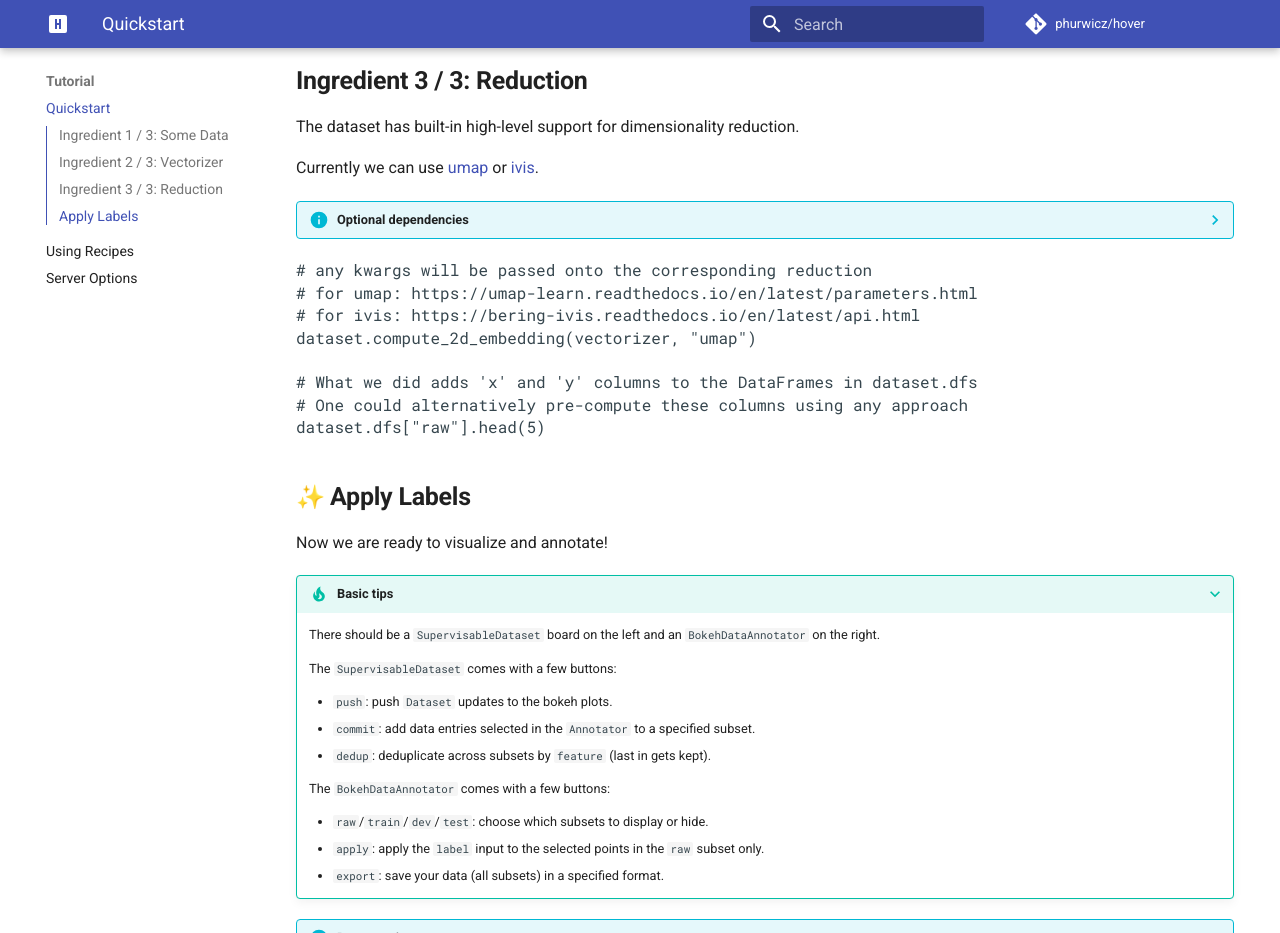
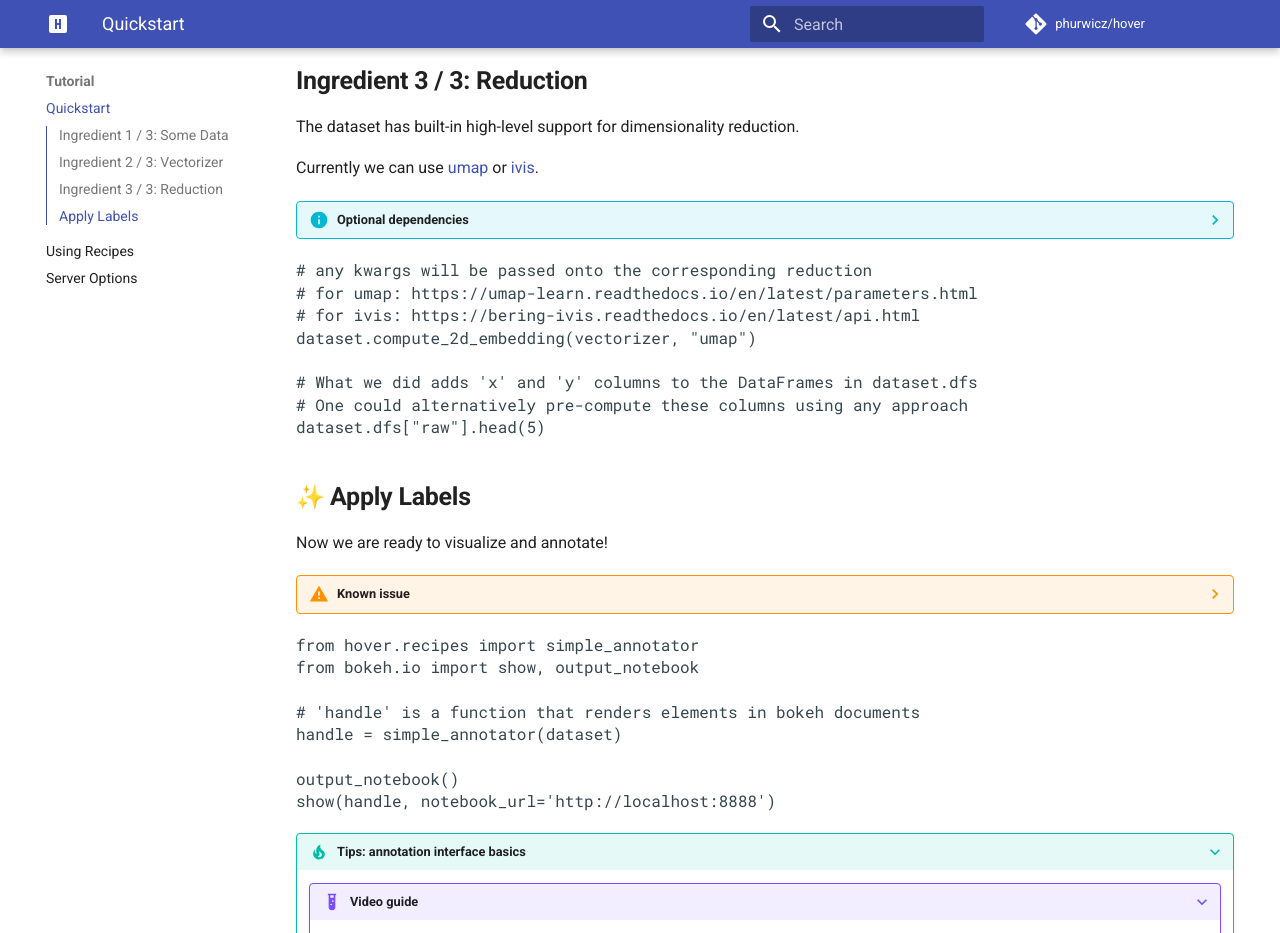
Before and after one commit to phurwicz/hover, an MkDocs documentation site: the page built from docs/pages/tutorial/t0-quickstart.md, in a window 1280 px wide and 1400 px high, scrolled down 1974 px. Shown: the top 933 px of the window. Built offline with MkDocs 1.6.1 and Material for MkDocs 9.7.7, drawn with Linux system fonts in a browser that asks for light colours; emoji names are drawn with the system emoji font; a script that is not in the unit is left out; comment, search, counter and statistics services are not loaded; some of the changed text lies outside the part shown; grey boxes are pictures that could not be loaded.

Commit message:
Embedded the first three video tutorials

```diff
--- a/docs/pages/tutorial/t0-quickstart.md
+++ b/docs/pages/tutorial/t0-quickstart.md
@@ -125,36 +125,34 @@
 
 Now we are ready to visualize and annotate!
 
-???+ tip "Basic tips"
-    There should be a `SupervisableDataset` board on the left and an `BokehDataAnnotator` on the right.
-
-    The `SupervisableDataset` comes with a few buttons:
-
-    -   `push`: push `Dataset` updates to the bokeh plots.
-    -   `commit`: add data entries selected in the `Annotator` to a specified subset.
-    -   `dedup`: deduplicate across subsets by `feature` (last in gets kept).
-
-    The `BokehDataAnnotator` comes with a few buttons:
-
-    -   `raw`/`train`/`dev`/`test`: choose which subsets to display or hide.
-    -   `apply`: apply the `label` input to the selected points in the `raw` subset only.
-    -   `export`: save your data (all subsets) in a specified format.
-
-??? info "Best practices"
-    We've essentially put the data into neighborboods based on the vectorizer, but the quality (homogeneity of labels) of such neighborhoods can vary.
-
-    -   hover over any data point to see its tooltip.
-    -   take advantage of different selection tools to apply labels at appropriate scales.
-    -   the search widget might turn out useful.
-        -    note that it does not select points but highlights them.
-
 {!docs/snippets/markdown/jupyterlab-js-issue.md!}
-    ???+ example "Video Tutorial"
-        Alternatively, this video explains the annotation interface expected here:
-        <iframe width="560" height="315" src="https://www.youtube.com/embed/TIwBlCH9YHw" frameborder="0" allow="accelerometer; autoplay; clipboard-write; encrypted-media; gyroscope; picture-in-picture" allowfullscreen></iframe>
 
 <pre data-executable>
 {!docs/snippets/py/t0-3-simple-annotator.txt!}
-</pre><br>
+</pre>
+
+???+ tip "Tips: annotation interface basics"
+    ???+ example "Video guide"
+        <iframe width="560" height="315" src="https://www.youtube.com/embed/WYN2WduzJWg" frameborder="0" allow="accelerometer; autoplay; clipboard-write; encrypted-media; gyroscope; picture-in-picture" allowfullscreen></iframe>
+
+    ??? info "Text guide"
+        There should be a `SupervisableDataset` board on the left and an `BokehDataAnnotator` on the right, each with a few buttons.
+
+        === "SupervisableDataset"
+            -   `push`: push `Dataset` updates to the bokeh plots.
+            -   `commit`: add data entries selected in the `Annotator` to a specified subset.
+            -   `dedup`: deduplicate across subsets by `feature` (last in gets kept).
+
+        === "BokehDataAnnotator"
+            -   `raw`/`train`/`dev`/`test`: choose which subsets to display or hide.
+            -   `apply`: apply the `label` input to the selected points in the `raw` subset only.
+            -   `export`: save your data (all subsets) in a specified format.
+
+        We've essentially put the data into neighborboods based on the vectorizer, but the quality (homogeneity of labels) of such neighborhoods can vary.
+
+        -   hover over any data point to see its tooltip.
+        -   take advantage of different selection tools to apply labels at appropriate scales.
+        -   the search widget might turn out useful.
+            -    note that it does not select points but highlights them.
 
 {!docs/snippets/html/juniper.html!}
```
Also changed, not shown: docs/index.md (+1 -1 lines), docs/pages/tutorial/t1-active-learning.md (+15 -7 lines).
